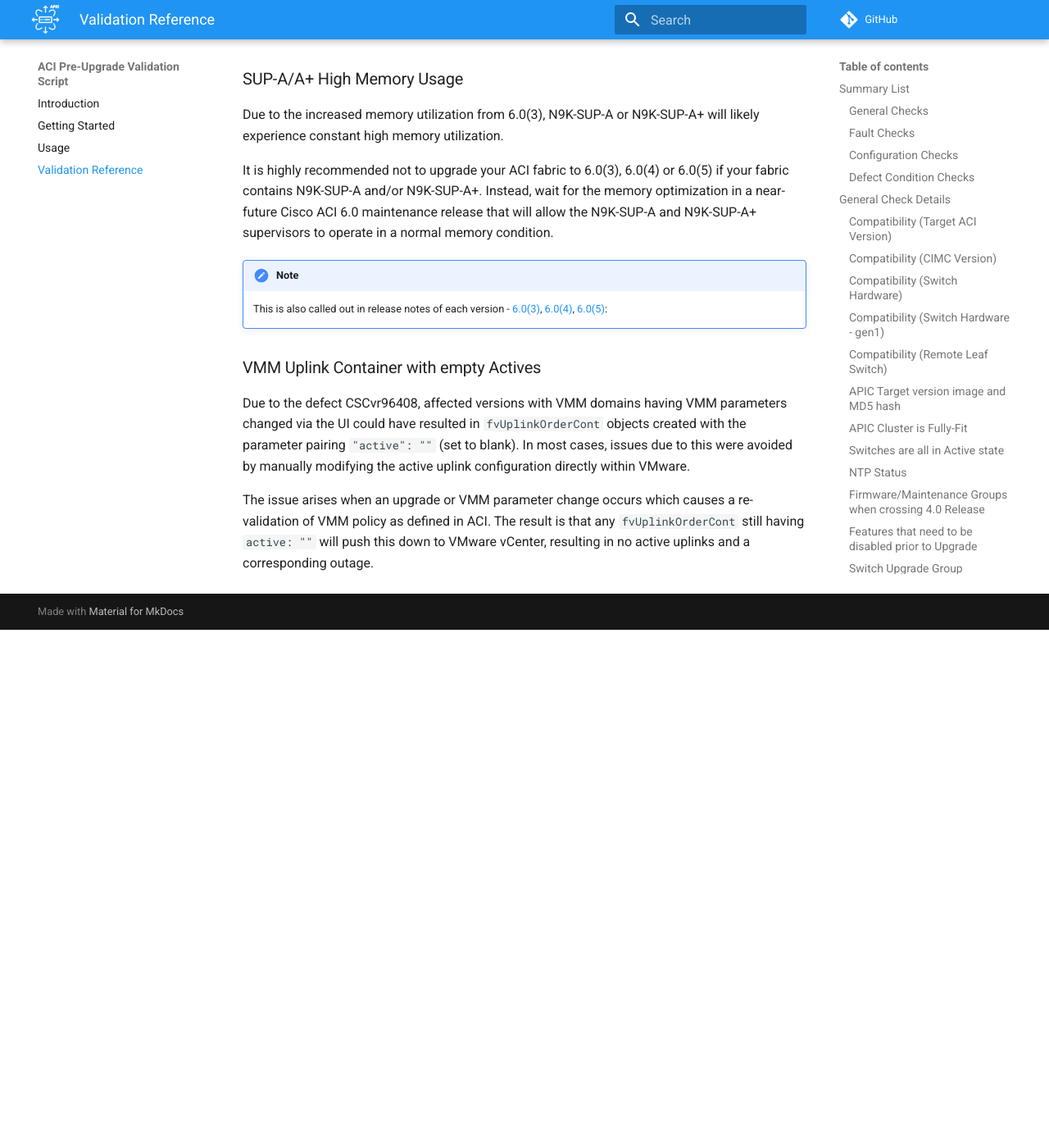
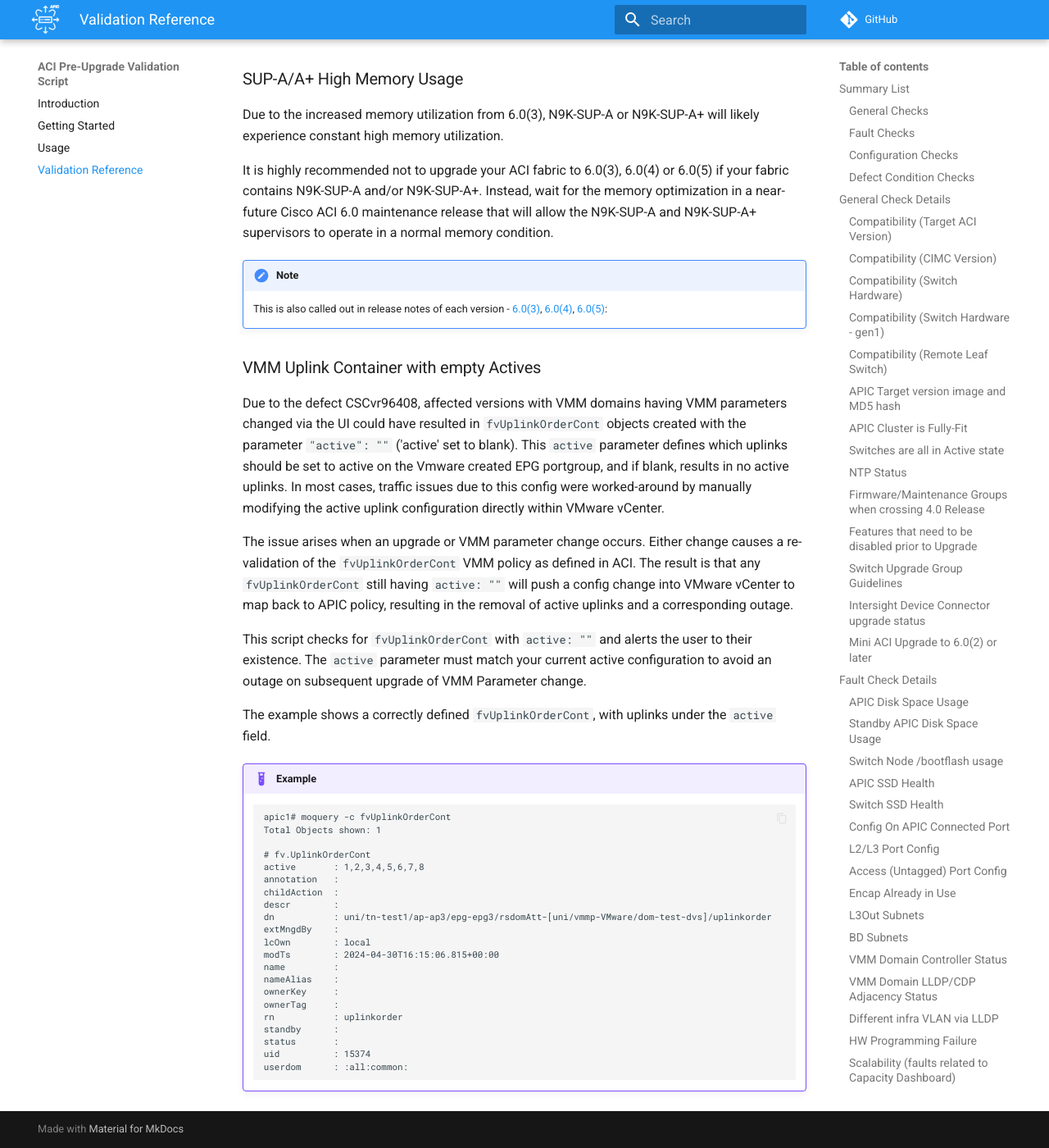
Before and after one commit to datacenter/ACI-Pre-Upgrade-Validation-Script, an MkDocs documentation site: the page built from docs/docs/validations.md, in a window 1280 px wide and 1400 px high, scrolled down 41749 px. Shown: the whole window at 82% size. Built offline with MkDocs 1.6.1 and Material for MkDocs 9.7.7, drawn with Linux system fonts in a browser that asks for light colours; emoji names are drawn with the system emoji font; comment, search, counter and statistics services are not loaded; before the commit the page ends 42517 px from its top, so only the background shows below that.

Commit message:
fix doc URL + doc feedback

````diff
--- a/aci-preupgrade-validation-script.py
+++ b/aci-preupgrade-validation-script.py
@@ -2913,7 +2913,7 @@
     headers = ["Tenant", "Application Profile", "Application EPG", "VMM Domain"]
     data = []
     recommended_action = 'Identify Active Uplinks and apply this to the VMM domain association of each EPG'
-    doc_url = 'https://datacenter.github.io/ACI-Pre-Upgrade-Validation-Script/validations#access-untagged-port-config'
+    doc_url = 'https://datacenter.github.io/ACI-Pre-Upgrade-Validation-Script/validations#vmm-uplink-container-with-empty-actives'
     print_title(title, index, total_checks)
 
     uplink_api =  'fvUplinkOrderCont.json'
--- a/docs/docs/validations.md
+++ b/docs/docs/validations.md
@@ -1546,12 +1546,38 @@
 
 ### VMM Uplink Container with empty Actives
 
-Due to the defect CSCvr96408, affected versions with VMM domains having VMM parameters changed via the UI could have resulted in `fvUplinkOrderCont` objects created with the parameter pairing `"active": ""` (set to blank). In most cases, issues due to this were avoided by manually modifying the active uplink configuration directly within VMware.
-
-The issue arises when an upgrade or VMM parameter change occurs which causes a re-validation of VMM policy as defined in ACI. The result is that any `fvUplinkOrderCont` still having `active: ""` will push this down to VMware vCenter, resulting in no active uplinks and a corresponding outage.
-
-
-
+Due to the defect CSCvr96408, affected versions with VMM domains having VMM parameters changed via the UI could have resulted in `fvUplinkOrderCont` objects created with the parameter `"active": ""` ('active' set to blank). This `active` parameter defines which uplinks should be set to active on the Vmware created EPG portgroup, and if blank, results in no active uplinks. In most cases, traffic issues due to this config were worked-around by manually modifying the active uplink configuration directly within VMware vCenter.
+
+The issue arises when an upgrade or VMM parameter change occurs. Either change causes a re-validation of the `fvUplinkOrderCont` VMM policy as defined in ACI. The result is that any `fvUplinkOrderCont` still having `active: ""` will push a config change into VMware vCenter to map back to APIC policy, resulting in the removal of active uplinks and a corresponding outage.
+
+This script checks for `fvUplinkOrderCont` with `active: ""` and alerts the user to their existence. The `active` parameter must match your current active configuration to avoid an outage on subsequent upgrade of VMM Parameter change.
+
+The example shows a correctly defined `fvUplinkOrderCont`, with uplinks under the `active` field.
+
+!!! example
+    ```
+    apic1# moquery -c fvUplinkOrderCont
+    Total Objects shown: 1
+
+    # fv.UplinkOrderCont
+    active       : 1,2,3,4,5,6,7,8
+    annotation   :
+    childAction  :
+    descr        :
+    dn           : uni/tn-test1/ap-ap3/epg-epg3/rsdomAtt-[uni/vmmp-VMware/dom-test-dvs]/uplinkorder
+    extMngdBy    :
+    lcOwn        : local
+    modTs        : 2024-04-30T16:15:06.815+00:00
+    name         :
+    nameAlias    :
+    ownerKey     :
+    ownerTag     :
+    rn           : uplinkorder
+    standby      :
+    status       :
+    uid          : 15374
+    userdom      : :all:common:
+    ```
 
 [0]: https://github.com/datacenter/ACI-Pre-Upgrade-Validation-Script
 [1]: https://www.cisco.com/c/dam/en/us/td/docs/Website/datacenter/apicmatrix/index.html
````
